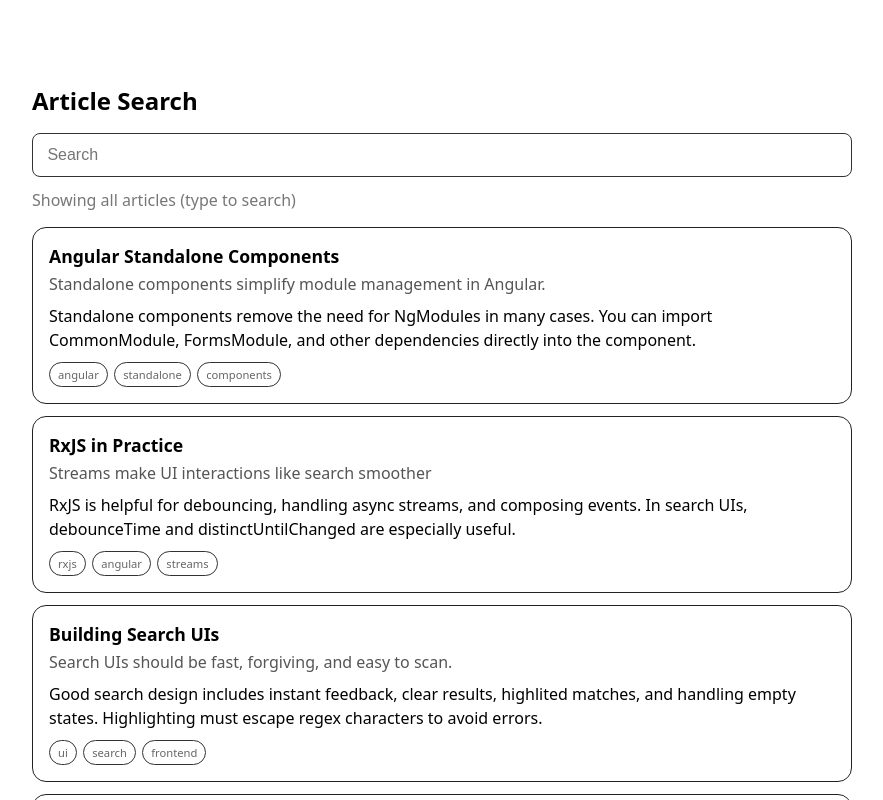
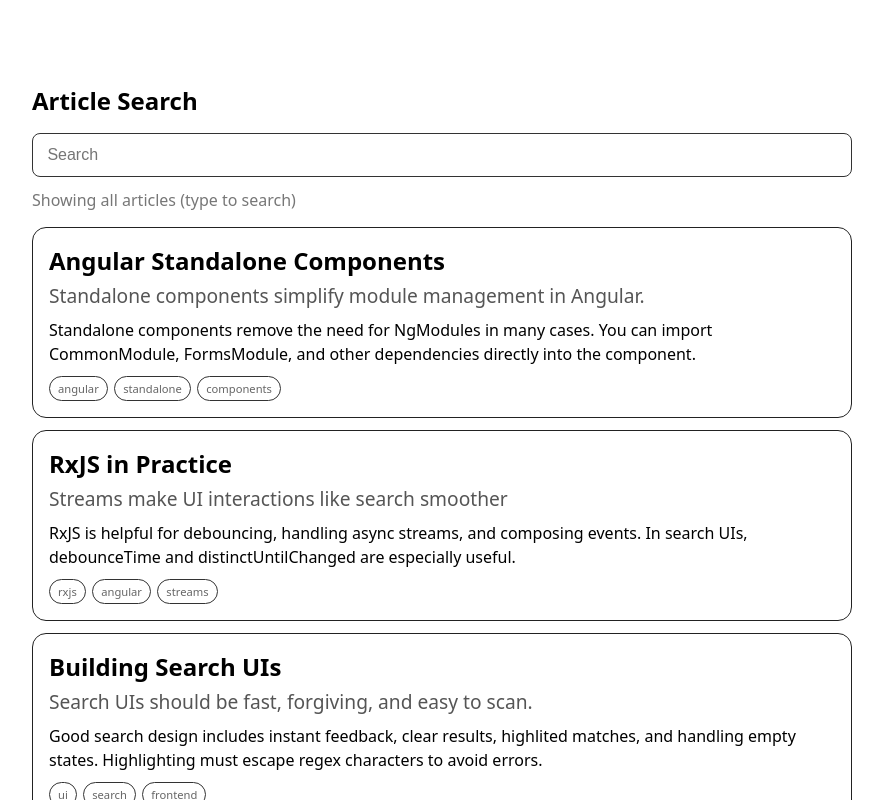
Before and after one commit to alanhakim491-jpg/text-search, an Angular app: page / in a window 1280 px wide. Shown: the top 800 px of the page, without its empty margins (198-1081 px from the left). Built offline with nearby package versions, Linux system fonts and the light colour scheme.

Commit message:
Enhance search component styles: increase font sizes for title and excerpt, and add font-weight to meta span for improved emphasis.

```diff
--- a/src/app/components/search/search.scss
+++ b/src/app/components/search/search.scss
@@ -25,6 +25,9 @@
 .meta {
     margin-top: 0.75rem;
     color: #777;
+    span {
+        font-weight: 800;
+    }
 }
 
 .empty {
@@ -55,11 +58,12 @@
 
 .title {
     font-weight: 800;
-    font-size: 1.1rem;
+    font-size: 1.5rem;
     margin-bottom: 0.3rem;
 }
 
 .excerpt {
+    font-size: 1.2rem;
     color: #555;
     margin-bottom: 0.6rem;
 }
```
